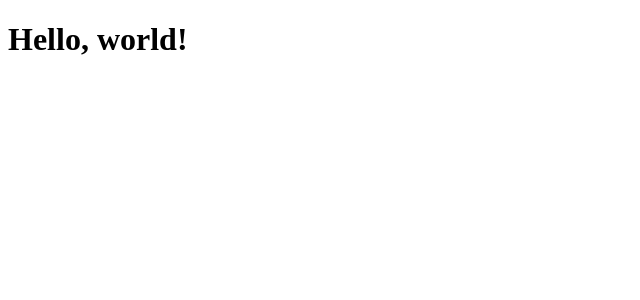
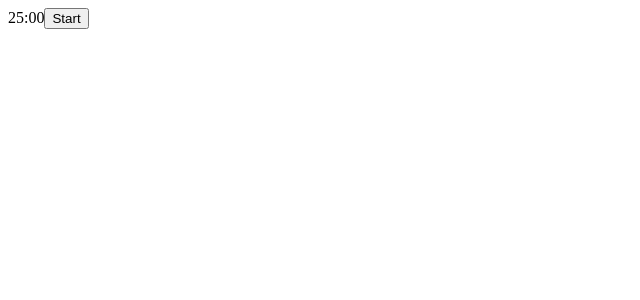
Before and after one commit to marcobiedermann/pomodoro-timer, a React (Vite) app: page / in a window 1280 px wide. Shown: the top 300 px of the page, without its empty margins (0-640 px from the left). Built offline with nearby package versions, Linux system fonts and the light colour scheme.

Commit message:
feat: Timer
Add a timer component that will count down

```diff
--- a/package.json
+++ b/package.json
@@ -10,8 +10,10 @@
     "preview": "vite preview"
   },
   "dependencies": {
+    "dayjs": "^1.11.10",
     "react": "^18.2.0",
-    "react-dom": "^18.2.0"
+    "react-dom": "^18.2.0",
+    "react-use": "^17.4.0"
   },
   "devDependencies": {
     "@types/react": "^18.2.15",
--- a/src/App.tsx
+++ b/src/App.tsx
@@ -1,9 +1,7 @@
-function App() {
-  return (
-    <div>
-      <h1>Hello, world!</h1>
-    </div>
-  )
+import Timer from "./Timer";
+
+function App(): JSX.Element {
+  return <Timer />;
 }
 
-export default App
+export default App;
--- /dev/null
+++ b/src/Timer.tsx
@@ -0,0 +1,63 @@
+import dayjs from "dayjs";
+import duration from "dayjs/plugin/duration";
+import { useState } from "react";
+import { useBoolean, useInterval } from "react-use";
+
+dayjs.extend(duration);
+
+interface TimerProps {
+  delay?: number;
+  isoDuration?: string;
+}
+
+function Timer(props: TimerProps): JSX.Element {
+  const { delay = 1000, isoDuration = "PT25M" } = props;
+
+  const now = dayjs();
+  const duration = dayjs.duration(isoDuration);
+
+  const [isRunning, toggleIsRunning] = useBoolean(false);
+  const [currentTime, setCurrentTime] = useState<Date>(now.toDate());
+  const [endAt, setEndAt] = useState<Date>(now.add(duration).toDate());
+
+  function onStartClick() {
+    const now = dayjs();
+    const endDate = now.add(duration);
+
+    setCurrentTime(now.toDate());
+    setEndAt(endDate.toDate());
+    toggleIsRunning(true);
+  }
+
+  function onStopClick() {
+    toggleIsRunning(false);
+  }
+
+  useInterval(
+    () => {
+      const now = new Date();
+
+      if (now > endAt) {
+        toggleIsRunning(false);
+      }
+
+      setCurrentTime(now);
+    },
+    isRunning ? delay : null
+  );
+
+  return (
+    <>
+      <output>
+        {dayjs.duration(dayjs(endAt).diff(dayjs(currentTime))).format("mm:ss")}
+      </output>
+      {isRunning ? (
+        <button onClick={onStopClick}>Stop</button>
+      ) : (
+        <button onClick={onStartClick}>Start</button>
+      )}
+    </>
+  );
+}
+
+export default Timer;
```
Also changed, not shown: 1 other file (tests, documents, lock files or other folders).
